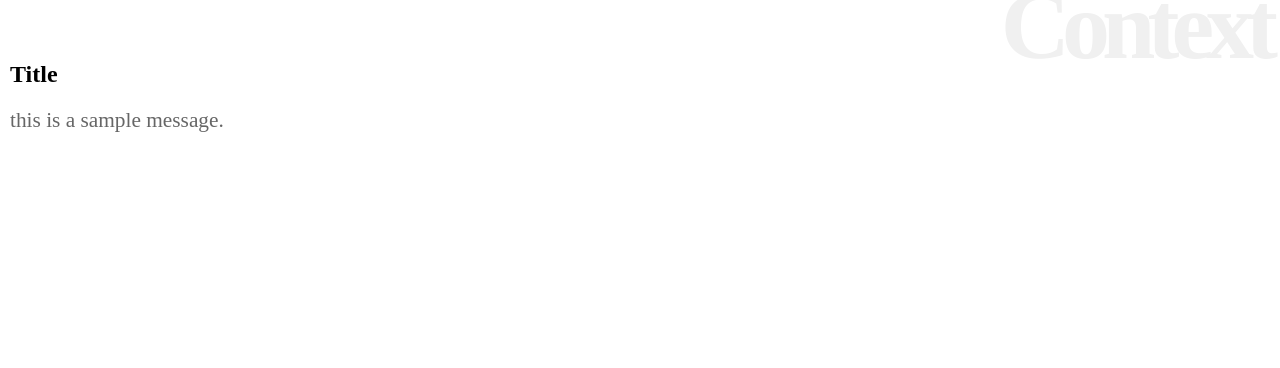
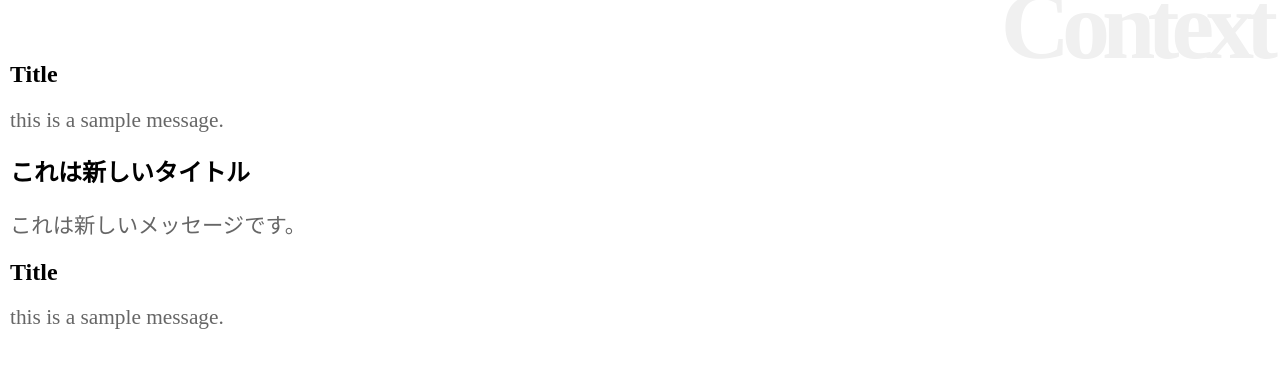
Before and after one commit to shingyoza/react-chonyumon, a React (Create React App) app in the folder react_app/: page / in a window 1280 px wide. Shown: the top 368 px of the page. Built offline with nearby package versions, Linux system fonts and the light colour scheme.

Commit message:
183
Use provider

```diff
--- a/react_app/src/App.js
+++ b/react_app/src/App.js
@@ -8,10 +8,19 @@ let data = {title: 'Title',
 const SampleContext = React.createContext(data);
 
 class App extends Component {
+  newdata = {title:'これは新しいタイトル',
+    message:'これは新しいメッセージです。'};
+
   render() {
     return (
       <div>
         <h1>Context</h1>
+        <Title />
+        <Message />
+        <SampleContext.Provider value={this.newdata}>
+          <Title />
+          <Message />
+        </SampleContext.Provider>
         <Title />
         <Message />
       </div>
```
